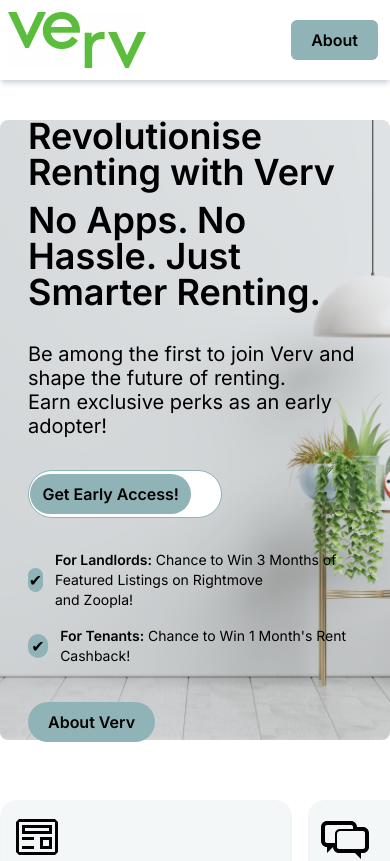
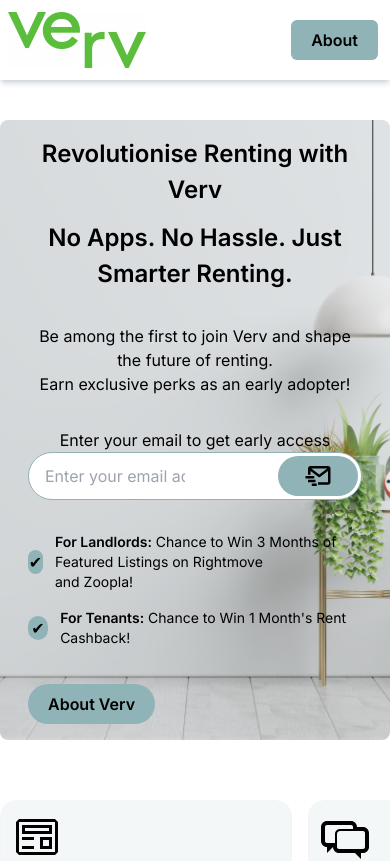
Before and after one commit to Aminul667/verv-cs-page, a React (Vite) app: page / in a window 390 px wide. Shown: the top 861 px of the page. Built offline with nearby package versions, Linux system fonts and the light colour scheme.

Commit message:
added responsive to the hero section

```diff
--- a/src/components/Home/Hero.jsx
+++ b/src/components/Home/Hero.jsx
@@ -1,40 +1,50 @@
 // import { VscPreview } from "react-icons/vsc";
+import { IoIosSend } from "react-icons/io";
 import heroImage from "../../assets/images/hero.png";
+import { BiMailSend } from "react-icons/bi";
 
 const Hero = () => {
   return (
     <div
-      className="w-[1100px] h-[620px] bg-cover bg-center rounded-lg p-7 font-inter flex flex-col justify-center"
-      style={{ backgroundImage: `url(${heroImage})` }}
+      className="w-full lg:w-[1100px] h-[620px] bg-cover bg-center rounded-lg p-7 font-inter flex flex-col justify-center"
+      style={{
+        backgroundImage: `url(${heroImage})`,
+      }}
     >
       {/* heading */}
       <div>
-        <h2 className="text-4xl font-semibold leading-9">
+        <h2 className="text-2xl text-center lg:text-left lg:text-4xl font-semibold leading-9">
           Revolutionise Renting with Verv
         </h2>
-        <h2 className="text-4xl font-semibold leading-9 mt-3">
+        <h2 className="text-2xl text-center lg:text-left lg:text-4xl font-semibold leading-9 mt-3">
           No Apps. No Hassle. Just Smarter Renting.
         </h2>
       </div>
       <div className="mt-8">
-        <p className="text-xl leading-6">
+        <p className="text-center lg:text-left lg:text-xl leading-6">
           Be among the first to join Verv and shape the future of renting.
         </p>
-        <p className="text-xl leading-6">
+        <p className="text-center lg:text-left lg:text-xl leading-6">
           Earn exclusive perks as an early adopter!
         </p>
       </div>
 
       {/* form */}
       <form action="" className="font-inter my-8">
-        <div className="relative flex items-center w-1/2">
+        <p className="lg:hidden text-center">
+          Enter your email to get early access
+        </p>
+        <div className="relative flex items-center w-full lg:w-1/2">
           <input
             type="text"
             placeholder="Enter your email address"
             className="h-12 w-full py-4 pl-4 pr-44 rounded-3xl border border-[#90B3B7] bg-white"
           />
-          <button className="absolute right-0 bg-[#90B3B7]  h-10 rounded-3xl px-3 py-4 flex items-center mr-1 font-semibold hover:bg-gray-500">
+          <button className="absolute right-0 bg-[#90B3B7]  h-10 rounded-3xl px-3 py-4 lg:flex lg:items-center mr-1 font-semibold hover:bg-gray-500 hidden">
             Get Early Access!
+          </button>
+          <button className="absolute right-0 bg-[#90B3B7] w-20 h-10 rounded-full flex items-center justify-center mr-1 font-semibold hover:bg-gray-500 lg:hidden">
+            <BiMailSend size={30} />
           </button>
         </div>
       </form>
```
